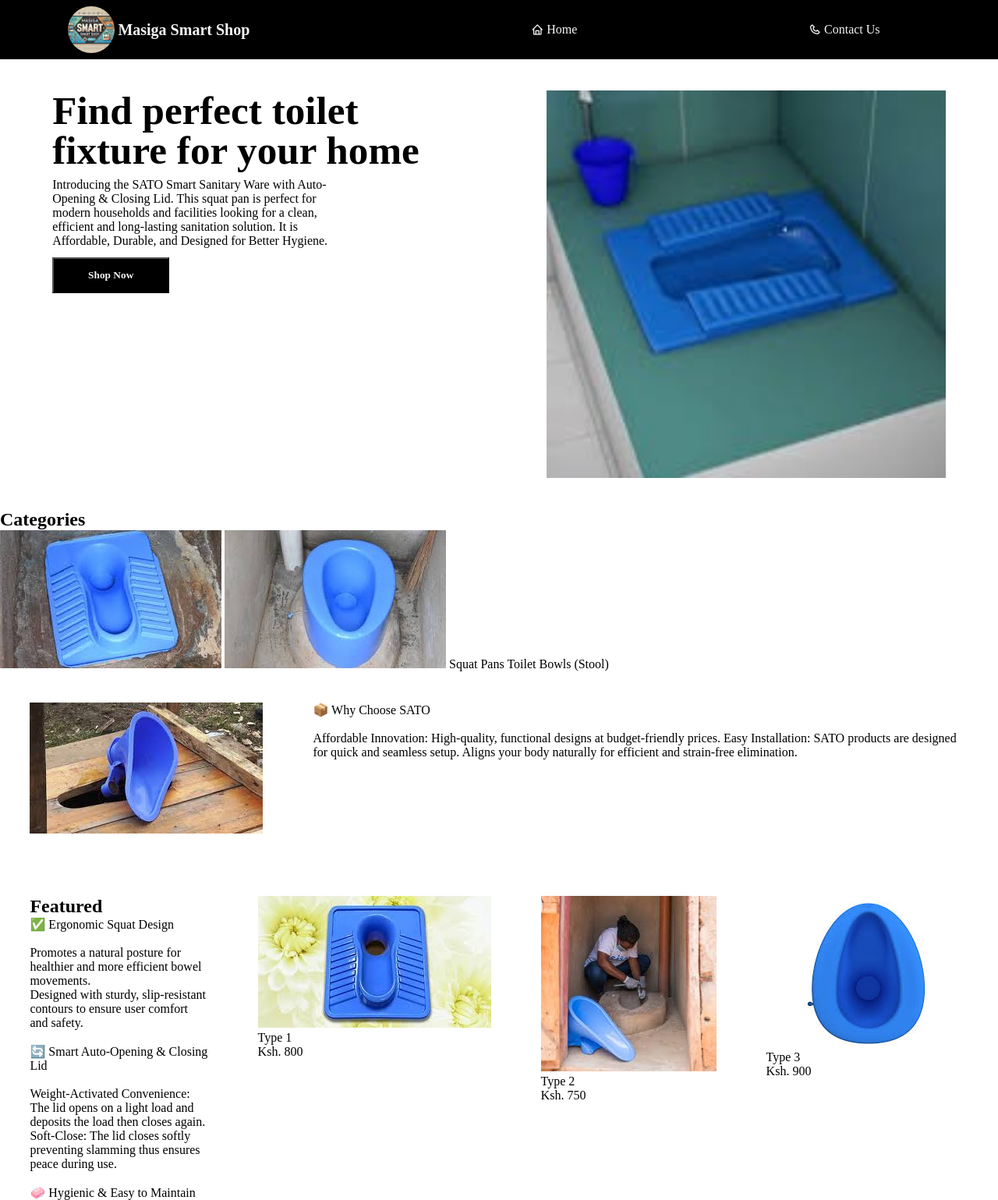
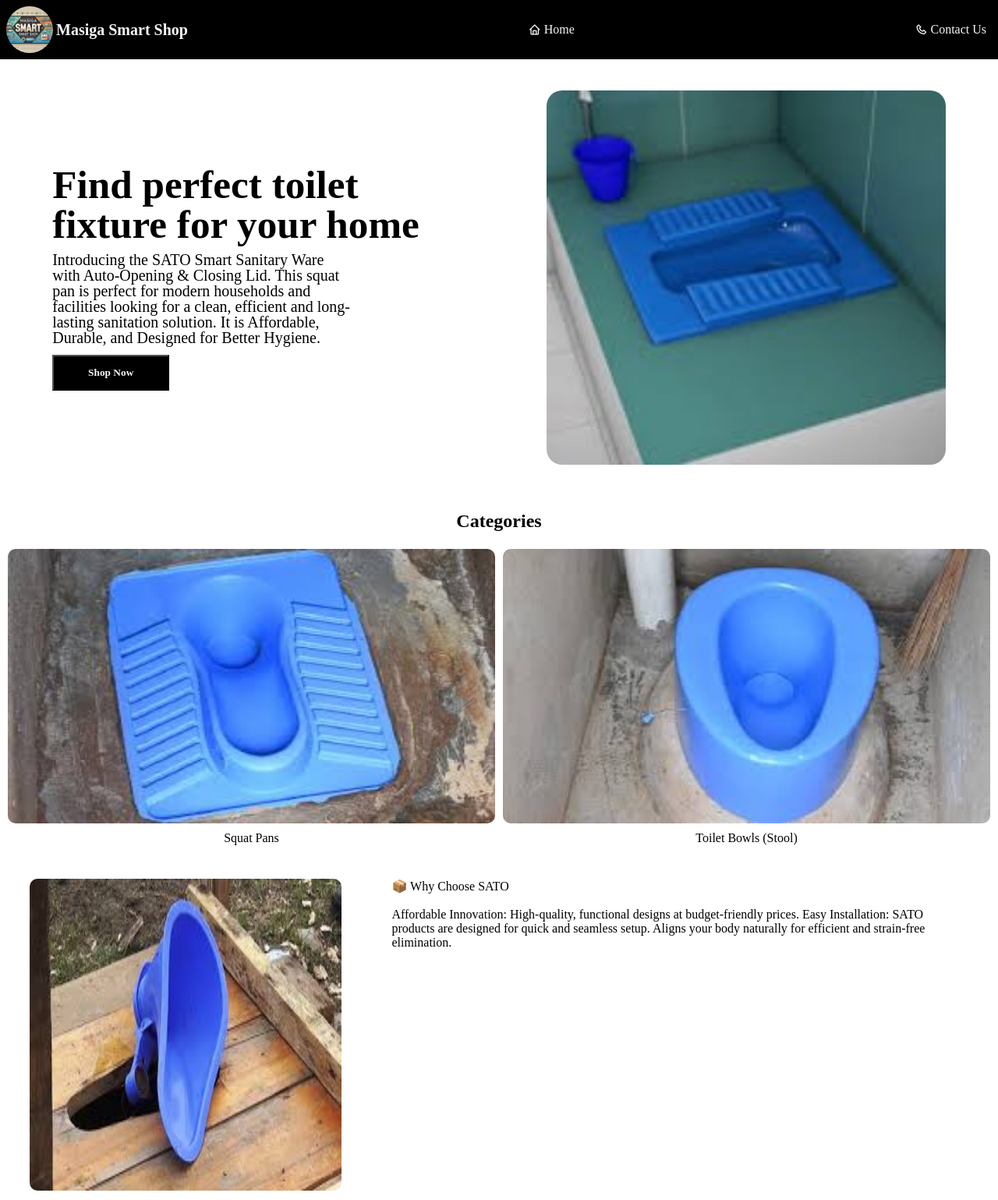
Before and after one commit to Mark-Emmanuel311/Sato-shop, a plain HTML site: page index.html in a window 1280 px wide. Shown: the top 1539 px of the page at 78% size. Drawn offline with nearby package versions, Linux system fonts and the light colour scheme.

Commit message:
add aspect ratio for responsiveness

```diff
--- a/index.html
+++ b/index.html
@@ -27,15 +27,15 @@
                 </div>
                 <img class="first" src="./files/squatinstall.jpeg" alt="Beautiful toilet"/>
             </div>
+            <h2>Categories</h2>
             <div class="grid">
-                <h2>Categories</h2>
                 <img id="second" src="./files/squat3.jpeg" alt="squat pan">
                 <img id="third" src="./files/stoo2.jpeg" alt="toilet bowl">
                 <label for="second">Squat Pans</label>
                 <label for="third">Toilet Bowls (Stool)</label>
             </div>
             <div class="container">
-                <img src="./files/squat2.jpeg" alt="Third Design">
+                <img  class="fourth" src="./files/squat2.jpeg" alt="Third Design">
                 <div class="importance">
                     📦 Why Choose SATO <br><br>
                     Affordable Innovation: High-quality, functional designs at budget-friendly prices.
@@ -46,17 +46,17 @@
             <div class="container">
                 <div>
                     <h2>Featured</h2>
-                    ✅ Ergonomic Squat Design <br><br>
+                    ✅ Ergonomic Squat Design <br>
 
                     Promotes a natural posture for healthier and more efficient bowel movements. <br>
                     Designed with sturdy, slip-resistant contours to ensure user comfort and safety. <br><br>
 
-                    🔄 Smart Auto-Opening & Closing Lid <br><br>
+                    🔄 Smart Auto-Opening & Closing Lid <br>
 
                     Weight-Activated Convenience: The lid opens on a light load and deposits the load then closes again. <br>
                     Soft-Close: The lid closes softly preventing slamming thus ensures peace during use. <br><br>
 
-                    🧼 Hygienic & Easy to Maintain <br><br>
+                    🧼 Hygienic & Easy to Maintain <br>
 
                     Water-Saving Design: Engineered for low water consumption without compromising performance. <br>
                     Easy-to-clean materials ensure long-term cleanliness with minimal effort. <br>
--- a/styles/styles.css
+++ b/styles/styles.css
@@ -8,16 +8,12 @@
     position: sticky;
     top: 0;
     display: flex;
-    justify-content: space-around;
+    justify-content: space-between;
     background-color: black;
     color: whitesmoke;
-    padding: 3px;
+    padding: 3px 10px 3px 3px;
 }
 
-.left{
-    position:relative;
-    right: 5vw;
-}
 
 .logo{
     height: 60px;
@@ -51,13 +47,17 @@ h1{
 
 .intro{
     width: 40vw;
+    aspect-ratio: 16/9;
+    align-self: center;
 }
 
 .first{
     width: 40vw;
+    aspect-ratio: 16/15;
+    border-radius: 20px;
 }
 
-.intro > button{
+button{
     margin: 1.5vh 0 0 0;
     padding: 1vw;
     min-width: 150px;
@@ -69,4 +69,36 @@ h1{
 
 .intro > p{
     max-width: 30vw;
+    font-size: 20px;
+    line-height: 1;
 }
+
+h2{
+    text-align: center;
+    margin: 1.5vw;
+    grid-column: 1/3;
+}
+
+.grid{
+    display: flex;
+    flex-wrap: wrap;
+    padding: 3px 10px;
+    gap: 10px;
+}
+
+.grid > img, .grid > label{
+    flex: 1 1 calc(50% - 10px);
+    text-align: center;
+}
+
+.grid > img{
+    border-radius: 10px;
+    width: 100px;
+    aspect-ratio: 16/9;
+}
+
+.fourth{
+    height: 400px;
+    aspect-ratio: 16/16;
+    border-radius: 10px;
+}
```
